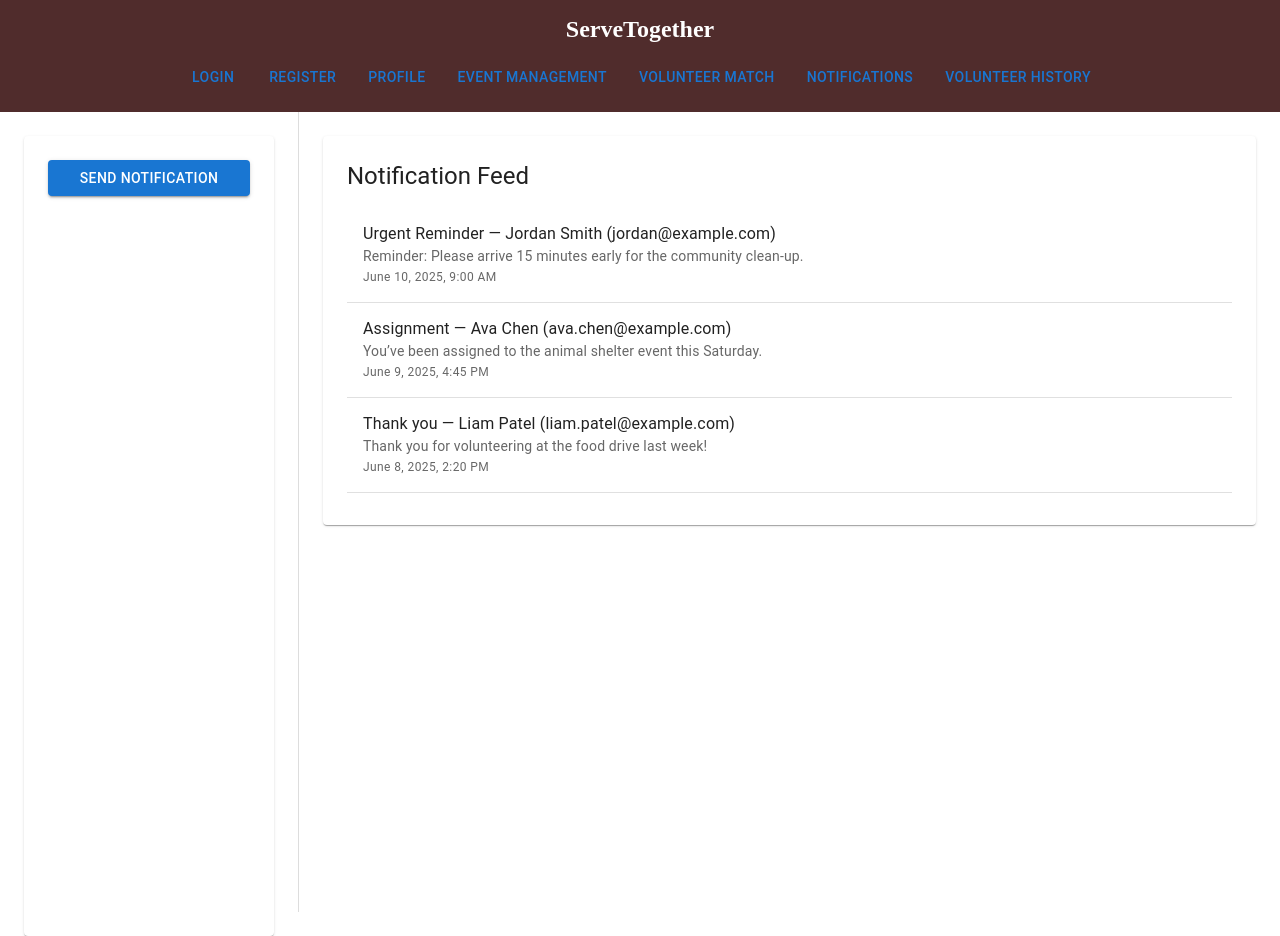
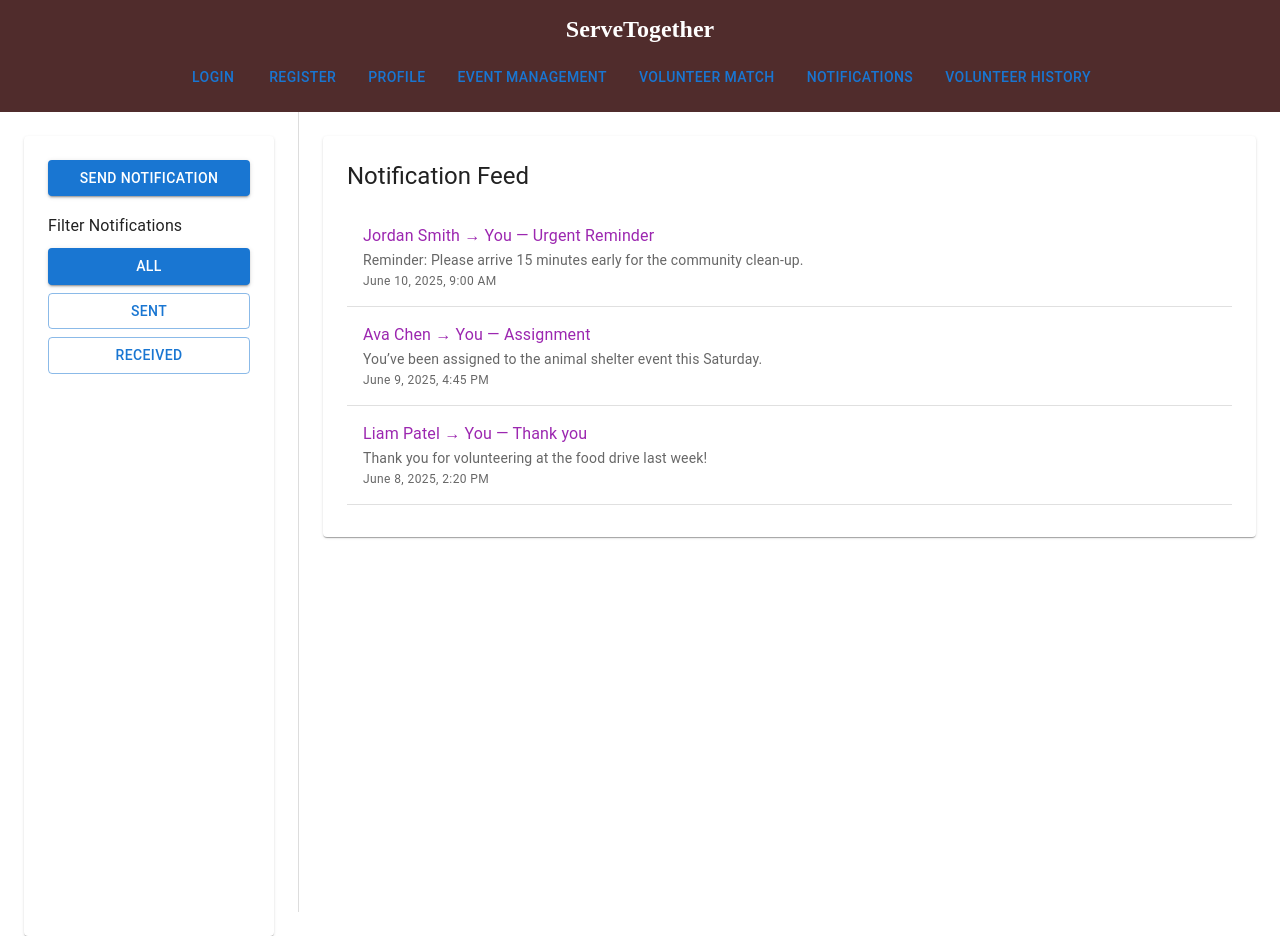
Before and after one commit to Reaper7861/software-design-project, a React (Create React App) app in the folder frontend/: page /notifications in a window 1280 px wide. Built offline with nearby package versions, Linux system fonts and the light colour scheme.

Commit message:
Added filters to notifications

```diff
--- a/frontend/src/pages/NotificationsPage.js
+++ b/frontend/src/pages/NotificationsPage.js
@@ -4,7 +4,6 @@ import { Box, TextField, Typography, Button, Paper, List, ListItem, ListItemText
 
 // TO DO //
 /*
-filter messages by receieved and sent
 ability to soft-delete messages
 ability to reply to messages
 notifications should be received as Assignments, Updates, or Reminders
@@ -31,6 +30,9 @@ const NotificationSystem = () => {
   const [focused, setFocused] = useState(false);
   const [sentNotifications, setSentNotifications] = useState([]);
 
+  //filters the notifs by type
+  const [filterType, setFilterType] = useState('all'); // 'all' | 'sent' | 'received'
+
 
 /***** HARD CODED DATA - DELETE LATER****************************/
     const volunteerList = [
@@ -54,6 +56,7 @@ const NotificationSystem = () => {
   };
 //
 
+////SET UP NOTIFICATION HERE ////
   const sendNotification = () => {
      if (!selectedVolunteer) {
       setStatus('Please select a volunteer.');
@@ -66,13 +69,14 @@ const NotificationSystem = () => {
 
     ////the  notification content itself
     const newNotification = {
+      type: 'sent',
       name: selectedVolunteer.name,
       email: selectedVolunteer.email,
       subject,
       message,
       time: new Date().toLocaleString()
     };
-
+//////////////////////////////////////
 
 
     // Simulate sending notification
@@ -92,6 +96,7 @@ const NotificationSystem = () => {
   useEffect(() => {
   const fakeData = [
     {
+      type: 'received',
       name: 'Jordan Smith',
       email: 'jordan@example.com',
       subject: 'Urgent Reminder',
@@ -99,6 +104,7 @@ const NotificationSystem = () => {
       time: 'June 10, 2025, 9:00 AM'
     },
     {
+      type: 'received',
       name: 'Ava Chen',
       email: 'ava.chen@example.com',
       subject: 'Assignment',
@@ -106,6 +112,7 @@ const NotificationSystem = () => {
       time: 'June 9, 2025, 4:45 PM'
     },
     {
+      type: 'received',
       name: 'Liam Patel',
       email: 'liam.patel@example.com',
       subject: 'Thank you',
@@ -119,7 +126,9 @@ const NotificationSystem = () => {
 
 return (
 <Box sx={{ display: 'flex', height: '100vh' }}>
+
       {/* Left Sidebar */}
+
       <Box sx={{ width: '250px', p: 3, borderRight: '1px solid #ddd' }}>
         <Paper sx={{ p: 3, height: '100%' }}>
           <Button
@@ -127,30 +136,70 @@ return (
             color="primary"
             onClick={() => setOpen(true)}
             fullWidth
+            sx={{ mb: 2 }}
           >
             Send Notification
           </Button>
+
+          <Typography variant="subtitle1" sx={{ mb: 1 }}>
+            Filter Notifications
+          </Typography>
+
+           <Box sx={{ display: 'flex', flexDirection: 'column', gap: 1 }}>
+            {/*filters*/}
+            <Button
+              variant={filterType === 'all' ? 'contained' : 'outlined'}
+              onClick={() => setFilterType('all')}
+            >
+              All
+            </Button>
+            <Button
+              variant={filterType === 'sent' ? 'contained' : 'outlined'}
+              onClick={() => setFilterType('sent')}
+            >
+              Sent
+            </Button>
+            <Button
+              variant={filterType === 'received' ? 'contained' : 'outlined'}
+              onClick={() => setFilterType('received')}
+            >
+              Received
+            </Button>
+             {/*filters end*/}
+          </Box>
         </Paper>
       </Box>
 
+
       {/* Right: Notification Feed */}
+
       <Box sx={{ flexGrow: 1, p: 3, overflowY: 'auto' }}>
         <Paper sx={{ p: 3 }}>
+
           <Typography variant="h5" gutterBottom>
             Notification Feed
           </Typography>
 
-          {sentNotifications.length === 0 ? (
+          {(() => {
+  const filteredList = sentNotifications.filter(note =>
+    filterType === 'all' ? true : note.type === filterType
+  );
+
+  return filteredList.length === 0 ? (
     <Typography variant="body1" sx={{ mt: 2 }}>
-              No notifications sent yet.
+      No {filterType} notifications.
     </Typography>
       ) : (
         <List>
-              {sentNotifications.map((note, index) => (
+          {filteredList.map((note, index) => (
             <React.Fragment key={index}>
               <ListItem alignItems="flex-start">
                 <ListItemText
-                      primary={`${note.subject} — ${note.name} (${note.email})`}
+                  primary={
+                    <Typography variant="subtitle1" color={note.type === 'sent' ? 'primary' : 'secondary'}>
+                      {note.type === 'sent' ? `You → ${note.name}` : `${note.name} → You`} — {note.subject}
+                    </Typography>
+                  }
                   secondary={
                     <>
                       <Typography component="span" variant="body2">
@@ -168,7 +217,8 @@ return (
             </React.Fragment>
           ))}
         </List>
-          )}
+      );
+    })()}
         </Paper>
       </Box>
 
```
Lines whose indentation alone changed are shown as unchanged.
